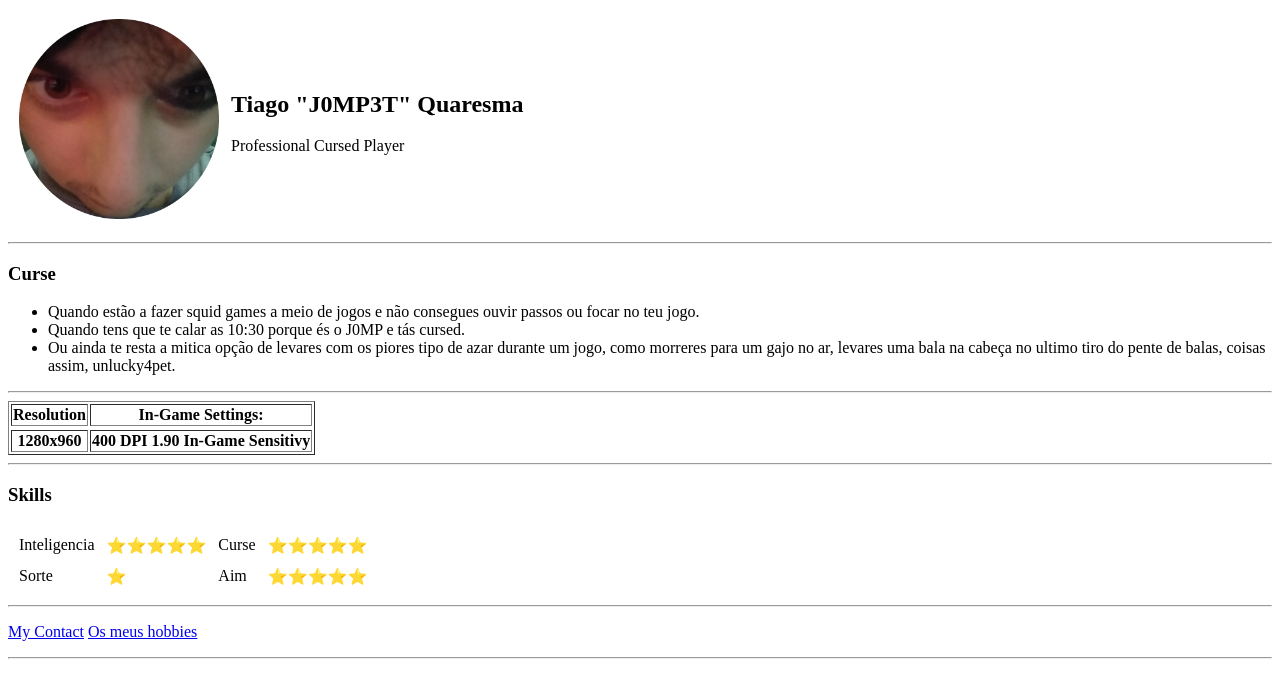
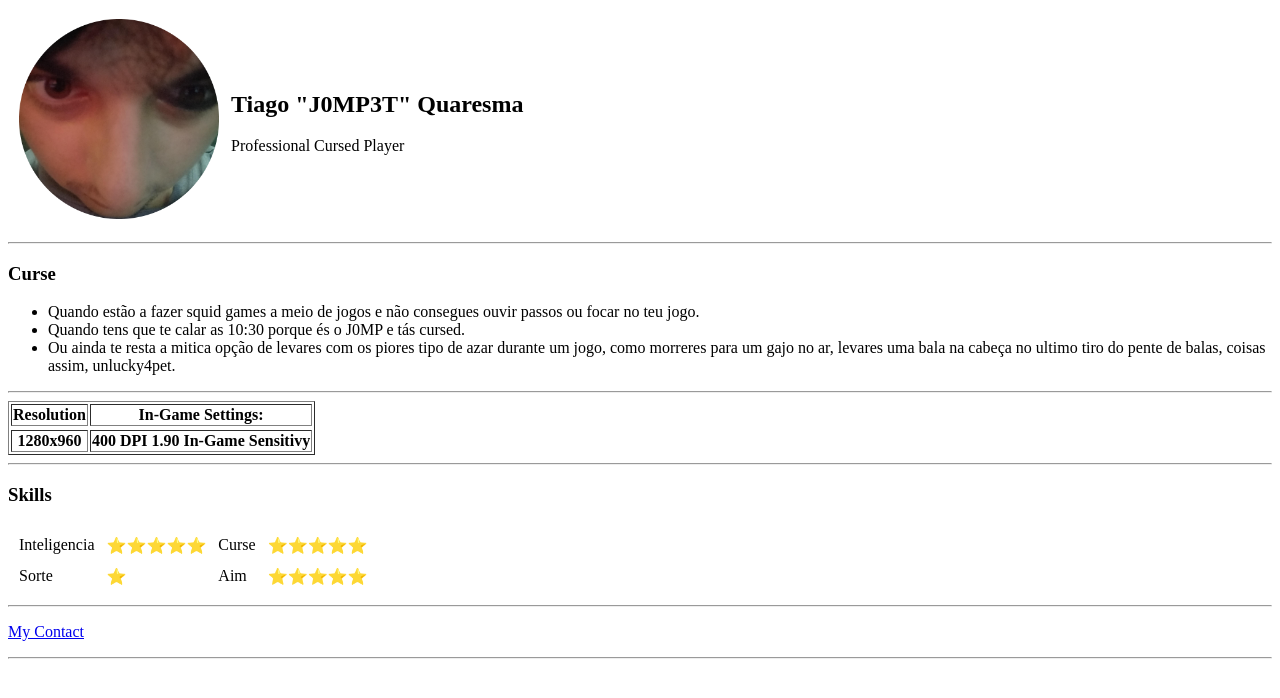
Before and after one commit to kzy222/J0MPET, a plain HTML site: page index.html in a window 1280 px wide. Drawn offline with Linux system fonts and the light colour scheme.

Commit message:
Update index.html

```diff
--- a/index.html
+++ b/index.html
@@ -59,7 +59,7 @@
     </tr>
   </table>
   <hr>
-  <p><a href="contact.html">My Contact</a> <a href="Hobbies.html">Os meus hobbies</a>
+  <p><a href="contact.html">My Contact</a>
     <hr>
   <body>
 
```
